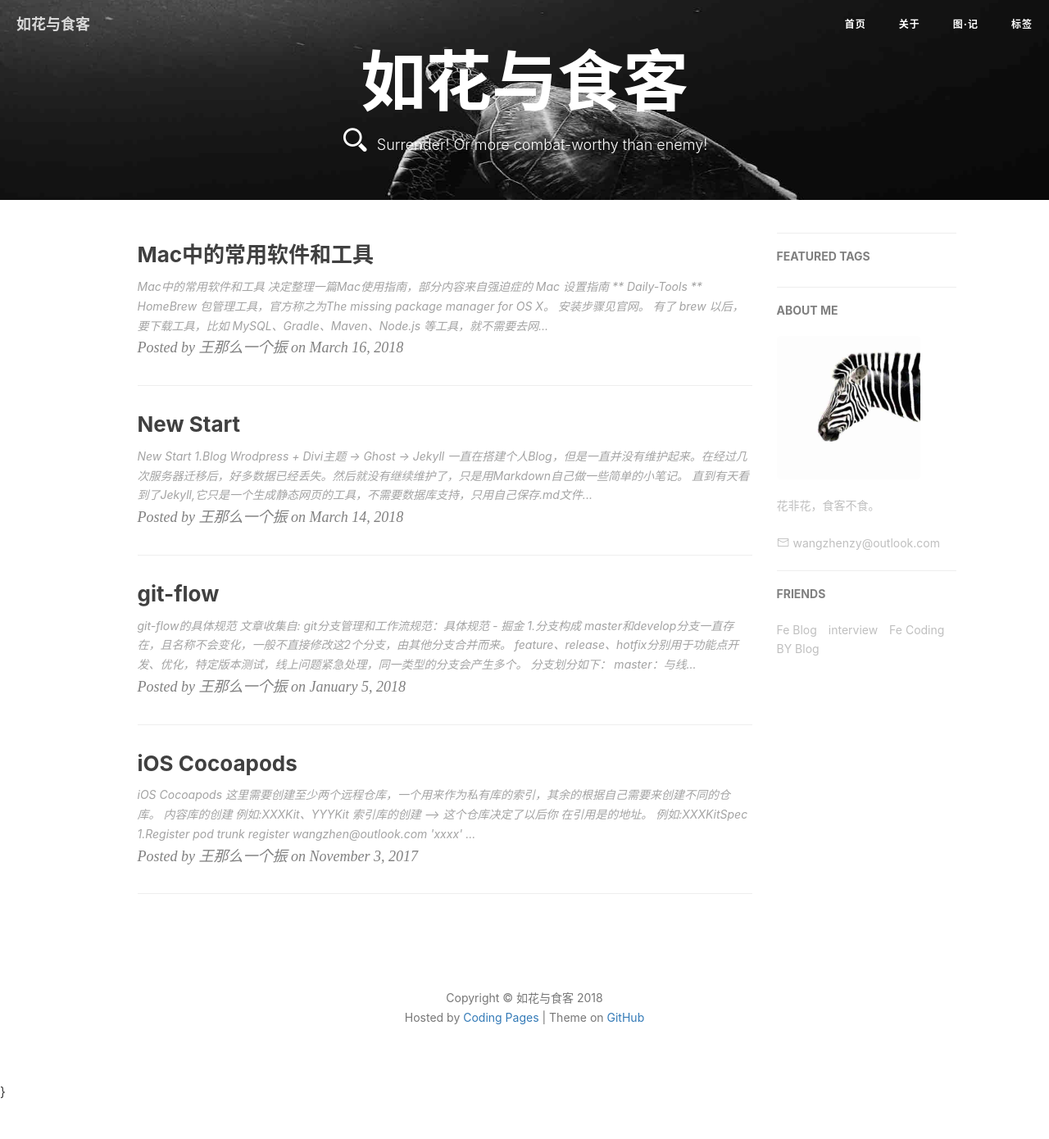
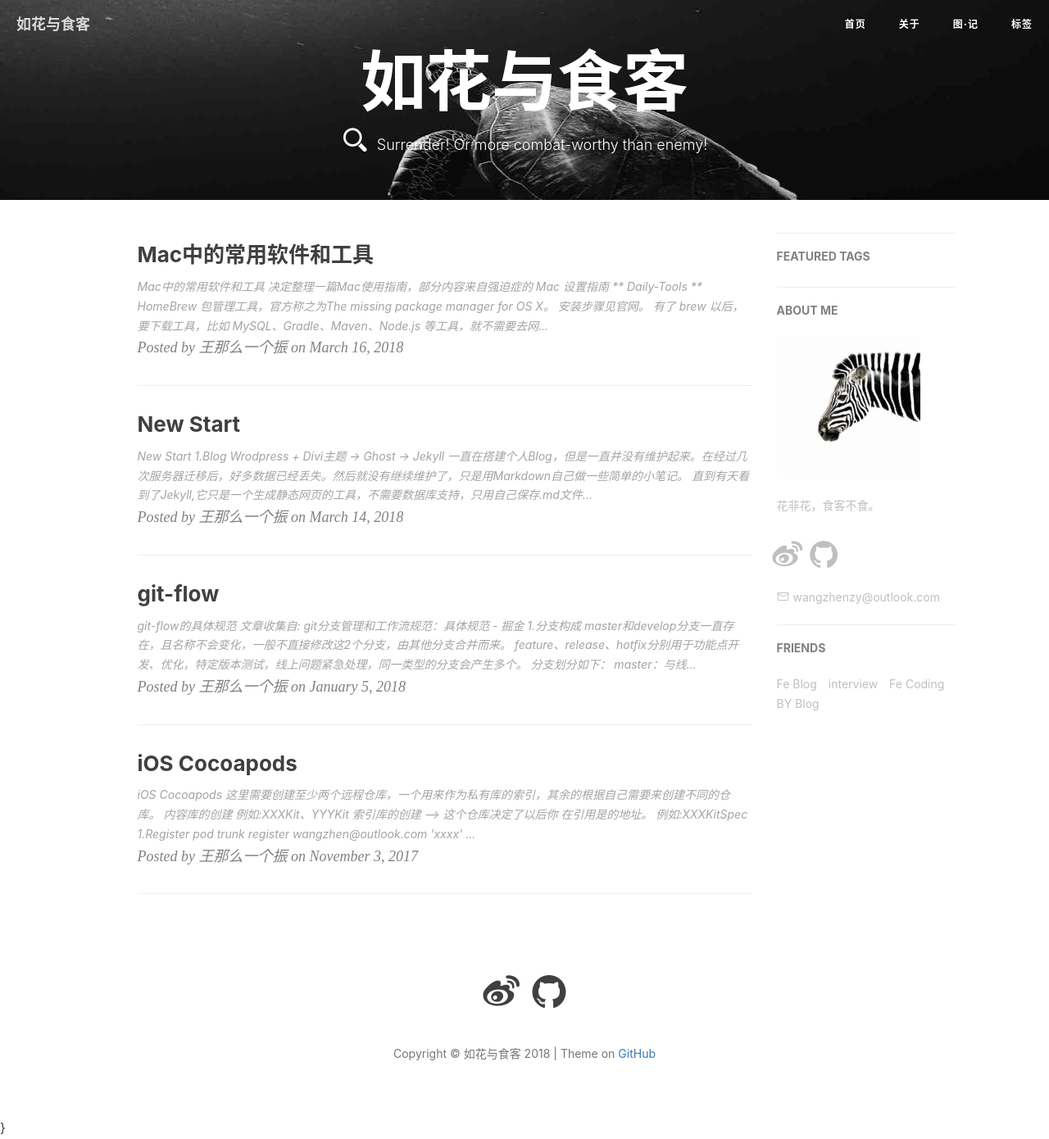
Before and after one commit to skiesme/ruskBlog.github.io, a Jekyll site: the page built from index.html, in a window 1280 px wide. Shown: the whole page at 82% size. Built offline with Jekyll 4.4.1, drawn with Linux system fonts in a browser that asks for light colours; the list of posts is cut into pages by our own code; comment, search, counter and statistics services are not loaded; before the commit the page ends 1346 px from its top, so only the background shows below that.

Commit message:
[SNS] add 'weibo'、'github' info

```diff
--- a/_config.yml
+++ b/_config.yml
@@ -10,7 +10,7 @@ keyword: "如花与食客,rusk,GitHub,王那么一个振,博客,Blog,iOS" #关
 # github_repo: "fedemo.github.io" # you code repository
 
 # 是否托管在Coding_Pages
-Coding_Pages: true
+Coding_Pages: false
 
 #  是否开启百度自动推送JS代码
 baidu_js_push: false
@@ -23,13 +23,17 @@ sidebar-avatar: /img/avatar-wz.jpg      # use absolute URL, seeing it's used in
 
 # SNS settings社交账号
 RSS: false
-# weibo_username:
+github_username:    skiesme
+weibo_username: u/5988204856
 # zhihu_username:    fedemo
-# github_username:    tooYongToosimple
 # facebook_username:
 # twitter_username:   Fedemo10
 # coding_username: fedemo
 
+
+# Theme info
+theme_username : FeDemo
+theme_github_repo : fedemo.github.io
 
 # Build settings
 # from 2016, 'pygments' is unsupported on GitHub Pages. Use 'rouge' for highlighting instead.
--- a/_includes/footer.html
+++ b/_includes/footer.html
@@ -61,18 +61,13 @@
                     Copyright &copy; {{ site.title }} {{ site.time | date: '%Y' }}
                     <br>
                     Hosted by <a target="_blank" href="https://pages.coding.me" >Coding Pages</a> |
-                    Theme on <a target="_blank" href="https://github.com/{{ site.github_username }}/{{ site.github_repo }}.git/">GitHub</a>
+                    Theme on <a target="_blank" href="https://github.com/{{ site.theme_username }}/{{ site.theme_github_repo }}.git/">GitHub</a>
                 </p>
                 {% else %}
                 <p class="copyright text-muted">
 
                     Copyright &copy; {{ site.title }} {{ site.time | date: '%Y' }}   |
-                    Theme on <a target="_blank" href="https://github.com/{{ site.github_username }}/{{ site.github_repo }}.git/">GitHub</a>
-                    <!-- <iframe
-                        style="margin-left: 2px; margin-bottom:-5px;"
-                        frameborder="0" scrolling="0" width="100px" height="20px"
-                        src="https://ghbtns.com/github-btn.html?user={{ site.github_username }}&repo={{ site.github_repo }}&type=star&count=true" >
-                    </iframe> -->
+                    Theme on <a target="_blank" href="https://github.com/{{ site.theme_username }}/{{ site.theme_github_repo }}.git/">GitHub</a>
                   </p>
                 {% endif %}
             </div>
```
